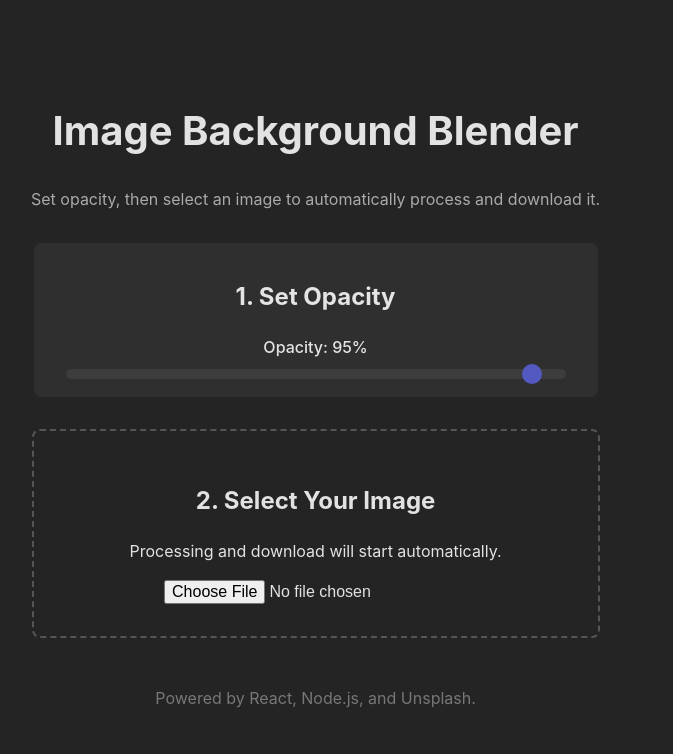
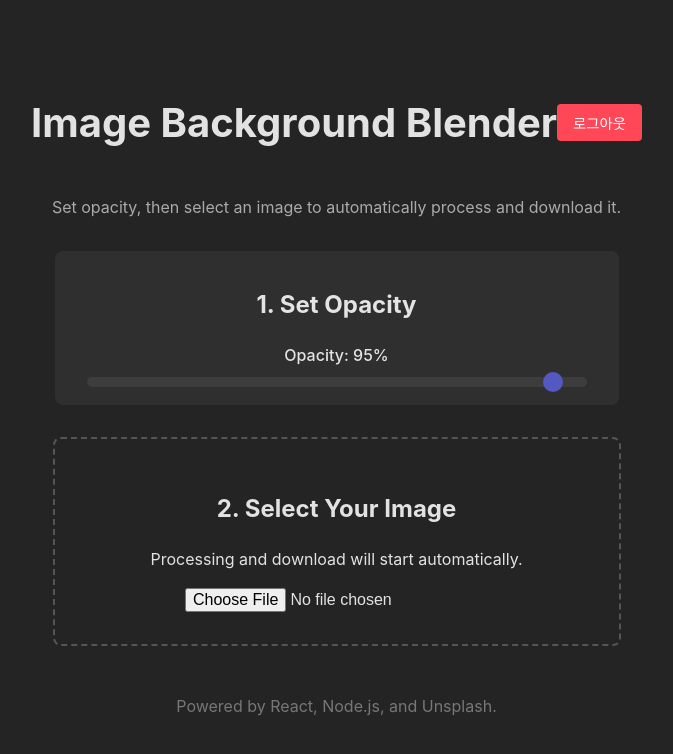
Before and after one commit to kyu91/IPA-schemade, a React (Vite) app: page / in a window 1280 px wide. Both pictures are taken after typing "name@example.com", "Sample123" into the empty fields and a click on the button "로그인". Shown: the top 754 px of the page, without its empty margins (1-674 px from the left). Built offline with nearby package versions, Linux system fonts and the light colour scheme.

Commit message:
로그인 기능 및 반복 작업 기능 추가

```diff
--- a/src/App.css
+++ b/src/App.css
@@ -27,6 +27,27 @@ header h1 {
   font-weight: bold;
 }
 
+.header-top {
+  display: flex;
+  justify-content: space-between;
+  align-items: center;
+  margin-bottom: 0.5rem;
+}
+
+.logout-button {
+  background-color: #ff4757;
+  color: white;
+  border: none;
+  padding: 0.5rem 1rem;
+  border-radius: 4px;
+  cursor: pointer;
+  font-size: 0.9rem;
+}
+
+.logout-button:hover {
+  background-color: #ff6b81;
+}
+
 header p {
   color: #aaa;
   margin-bottom: 2rem;
@@ -49,6 +70,16 @@ main {
 
 input[type="file"] {
   font-size: 1em;
+}
+
+.status-message {
+  color: #646cff;
+  font-weight: bold;
+  margin-top: 1rem;
+  padding: 0.8rem;
+  background-color: #1a1a1a;
+  border: 1px solid #646cff;
+  border-radius: 4px;
 }
 
 button {
--- a/src/App.tsx
+++ b/src/App.tsx
@@ -3,26 +3,42 @@ import './App.css';
 
 function App() {
   const [isLoggedIn, setIsLoggedIn] = useState<boolean>(false);
-  const [loginEmail, setLoginEmail] = useState<string>('');
-  const [loginPassword, setLoginPassword] = useState<string>('');
+  const [loginEmail, setLoginEmail] = useState<string>(localStorage.getItem('email') || '');
+  const [loginPassword, setLoginPassword] = useState<string>(localStorage.getItem('password') || '');
   const [loginError, setLoginError] = useState<string | null>(null);
 
   const [selectedFile, setSelectedFile] = useState<File | null>(null);
   const [processedImageUrl, setProcessedImageUrl] = useState<string | null>(null);
   const [isLoading, setIsLoading] = useState<boolean>(false);
   const [error, setError] = useState<string | null>(null);
+  const [statusMessage, setStatusMessage] = useState<string | null>(null);
   const [opacity, setOpacity] = useState<number>(95);
+
+  // 자동 로그인 체크 (페이지 로드 시)
+  useEffect(() => {
+    if (loginEmail && loginPassword) {
+      setIsLoggedIn(true);
+    }
+  }, []);
 
   const handleLogin = (e: React.FormEvent) => {
     e.preventDefault();
-    // 프론트엔드에서는 값의 유무만 확인하고 로그인을 허용합니다.
-    // 실제 보안 검증은 서버(Vercel Function)에서 환경 변수와 비교하여 처리합니다.
     if (loginEmail && loginPassword) {
+      localStorage.setItem('email', loginEmail);
+      localStorage.setItem('password', loginPassword);
       setIsLoggedIn(true);
       setLoginError(null);
     } else {
       setLoginError('아이디와 비밀번호를 입력해주세요.');
     }
+  };
+
+  const handleLogout = () => {
+    localStorage.removeItem('email');
+    localStorage.removeItem('password');
+    setIsLoggedIn(false);
+    setLoginEmail('');
+    setLoginPassword('');
   };
 
   // Effect to automatically start processing when a file is selected
@@ -46,8 +62,10 @@ function App() {
 
   const handleFileChange = (event: React.ChangeEvent<HTMLInputElement>) => {
     if (event.target.files && event.target.files.length > 0) {
+      // 새로운 파일을 선택하면 이전 작업 결과 초기화
       setProcessedImageUrl(null);
       setError(null);
+      setStatusMessage('새로운 작업이 시작되었습니다. 기존 결과물은 삭제되었습니다.');
       setSelectedFile(event.target.files[0]);
     }
   };
@@ -57,6 +75,7 @@ function App() {
 
     setIsLoading(true);
     setError(null);
+    setStatusMessage(null);
 
     const formData = new FormData();
     formData.append('image', selectedFile);
@@ -130,7 +149,10 @@ function App() {
   return (
     <div className="container">
       <header>
-        <h1>Image Background Blender</h1>
+        <div className="header-top">
+          <h1>Image Background Blender</h1>
+          <button onClick={handleLogout} className="logout-button">로그아웃</button>
+        </div>
         <p>Set opacity, then select an image to automatically process and download it.</p>
       </header>
 
@@ -154,7 +176,8 @@ function App() {
           <h2>2. Select Your Image</h2>
           <p>Processing and download will start automatically.</p>
           <input type="file" accept="image/*" onChange={handleFileChange} />
-          {selectedFile && !isLoading && !error && <p>Last file: {selectedFile.name}</p>}
+          {statusMessage && <p className="status-message">{statusMessage}</p>}
+          {selectedFile && !isLoading && !error && !statusMessage && <p>Current file: {selectedFile.name}</p>}
         </div>
 
         {error && <div className="error-message">{error}</div>}
```
